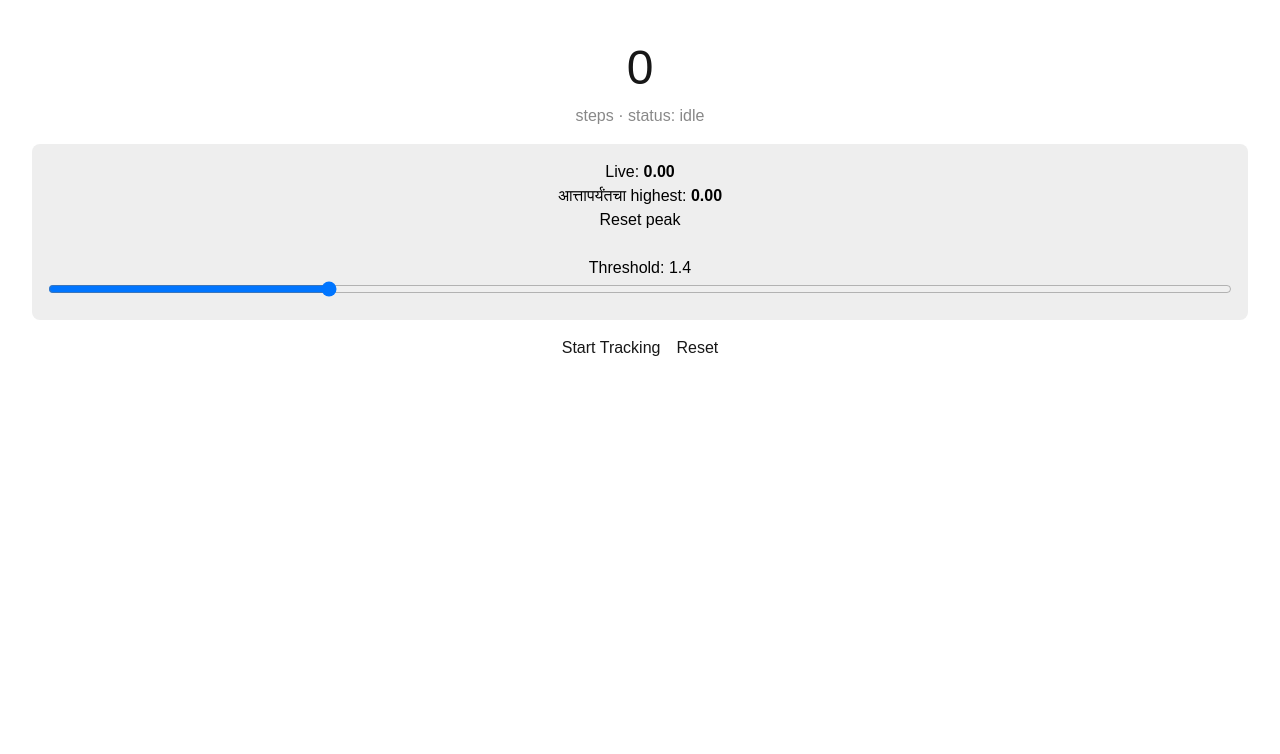
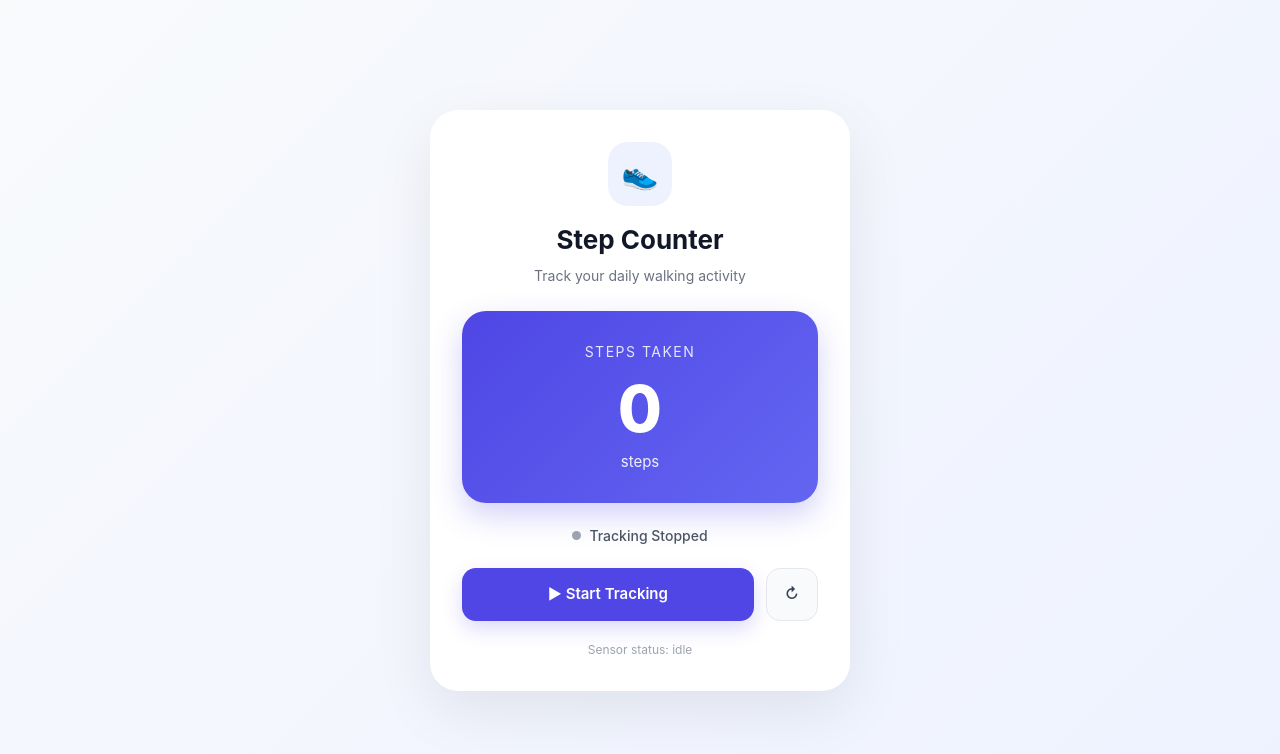
Before and after one commit to omkale1719/step_counter, a Next.js app: page / in a window 1280 px wide. Shown: the top 754 px of the page. Built offline with nearby package versions, Linux system fonts and the light colour scheme.

Commit message:
update file and UI

```diff
--- a/component/StepCounter/index.tsx
+++ b/component/StepCounter/index.tsx
@@ -1,44 +1,241 @@
 'use client';
+
 import { useStepCounter } from "@/hooks/usestepcount";
 
 export default function StepCounter() {
-  const {
-    steps, isTracking, error, status, start, stop, reset,
-    liveMagnitude, peakSeen, setPeakSeen,
-    peakThreshold, setPeakThreshold,
-  } = useStepCounter();
+  const { steps, isTracking, error, status, start, stop, reset } =
+    useStepCounter();
 
   return (
-    <div style={{ textAlign: 'center', padding: '2rem' }}>
-      <h2 style={{ fontSize: '3rem', margin: 0 }}>{steps}</h2>
-      <p style={{ color: '#888' }}>steps · status: {status}</p>
+    <div
+      style={{
+        minHeight: "100vh",
+        background: "linear-gradient(135deg, #f8fafc 0%, #eef2ff 100%)",
+        display: "flex",
+        justifyContent: "center",
+        alignItems: "center",
+        padding: "20px",
+        fontFamily: "Inter, Arial, sans-serif",
+      }}
+    >
+      <div
+        style={{
+          width: "100%",
+          maxWidth: "420px",
+          background: "#ffffff",
+          borderRadius: "28px",
+          padding: "32px",
+          boxShadow: "0 20px 60px rgba(0, 0, 0, 0.08)",
+          textAlign: "center",
+        }}
+      >
+        {/* Header */}
+        <div style={{ marginBottom: "25px" }}>
+          <div
+            style={{
+              width: "64px",
+              height: "64px",
+              margin: "0 auto 14px",
+              borderRadius: "20px",
+              background: "#eef2ff",
+              display: "flex",
+              justifyContent: "center",
+              alignItems: "center",
+              fontSize: "30px",
+            }}
+          >
+            👟
+          </div>
 
-      {/* --- DEBUG PANEL: calibration नंतर काढून टाका --- */}
-      <div style={{ background: '#eee', padding: '1rem', margin: '1rem 0', borderRadius: 8, color: '#000' }}>
-        <p>Live: <b>{liveMagnitude.toFixed(2)}</b></p>
-        <p>आत्तापर्यंतचा highest: <b>{peakSeen.toFixed(2)}</b></p>
-        <button onClick={() => setPeakSeen(0)}>Reset peak</button>
-        <br /><br />
-        <label>
-          Threshold: {peakThreshold.toFixed(1)}
-          <input
-            type="range" min="0.3" max="5" step="0.1"
-            value={peakThreshold}
-            onChange={(e) => setPeakThreshold(Number(e.target.value))}
-            style={{ width: '100%' }}
+          <h1
+            style={{
+              margin: 0,
+              fontSize: "26px",
+              fontWeight: "700",
+              color: "#111827",
+            }}
+          >
+            Step Counter
+          </h1>
+
+          <p
+            style={{
+              marginTop: "6px",
+              color: "#6b7280",
+              fontSize: "14px",
+            }}
+          >
+            Track your daily walking activity
+          </p>
+        </div>
+
+        {/* Steps Card */}
+        <div
+          style={{
+            background: "linear-gradient(135deg, #4f46e5, #6366f1)",
+            borderRadius: "24px",
+            padding: "30px 20px",
+            color: "#ffffff",
+            marginBottom: "22px",
+            boxShadow: "0 12px 30px rgba(79, 70, 229, 0.25)",
+          }}
+        >
+          <p
+            style={{
+              margin: 0,
+              fontSize: "14px",
+              opacity: 0.85,
+              textTransform: "uppercase",
+              letterSpacing: "1.5px",
+            }}
+          >
+            Steps Taken
+          </p>
+
+          <h2
+            style={{
+              fontSize: "64px",
+              lineHeight: 1,
+              margin: "15px 0 10px",
+              fontWeight: "800",
+            }}
+          >
+            {steps}
+          </h2>
+
+          <p
+            style={{
+              margin: 0,
+              fontSize: "15px",
+              opacity: 0.9,
+            }}
+          >
+            steps
+          </p>
+        </div>
+
+        {/* Status */}
+        <div
+          style={{
+            display: "flex",
+            justifyContent: "center",
+            alignItems: "center",
+            gap: "8px",
+            marginBottom: "22px",
+          }}
+        >
+          <span
+            style={{
+              width: "9px",
+              height: "9px",
+              borderRadius: "50%",
+              background: isTracking ? "#22c55e" : "#9ca3af",
+              boxShadow: isTracking
+                ? "0 0 0 5px rgba(34, 197, 94, 0.12)"
+                : "none",
+            }}
           />
-        </label>
-      </div>
 
-      {error && <p style={{ color: 'red' }}>{error}</p>}
+          <span
+            style={{
+              color: "#4b5563",
+              fontSize: "14px",
+              fontWeight: "500",
+            }}
+          >
+            {isTracking ? "Tracking Active" : "Tracking Stopped"}
+          </span>
+        </div>
 
-      <div style={{ display: 'flex', gap: '1rem', justifyContent: 'center', marginTop: '1rem' }}>
-        {!isTracking ? (
-          <button onClick={start}>Start Tracking</button>
-        ) : (
-          <button onClick={stop}>Stop</button>
+        {/* Error */}
+        {error && (
+          <div
+            style={{
+              background: "#fef2f2",
+              color: "#dc2626",
+              padding: "12px 14px",
+              borderRadius: "12px",
+              fontSize: "13px",
+              marginBottom: "18px",
+            }}
+          >
+            ⚠️ {error}
+          </div>
         )}
-        <button onClick={reset}>Reset</button>
+
+        {/* Buttons */}
+        <div
+          style={{
+            display: "flex",
+            gap: "12px",
+            justifyContent: "center",
+          }}
+        >
+          {!isTracking ? (
+            <button
+              onClick={start}
+              style={{
+                flex: 1,
+                border: "none",
+                borderRadius: "14px",
+                padding: "14px 20px",
+                background: "#4f46e5",
+                color: "#ffffff",
+                fontSize: "15px",
+                fontWeight: "600",
+                cursor: "pointer",
+                boxShadow: "0 8px 20px rgba(79, 70, 229, 0.2)",
+              }}
+            >
+              ▶ Start Tracking
+            </button>
+          ) : (
+            <button
+              onClick={stop}
+              style={{
+                flex: 1,
+                border: "none",
+                borderRadius: "14px",
+                padding: "14px 20px",
+                background: "#ef4444",
+                color: "#ffffff",
+                fontSize: "15px",
+                fontWeight: "600",
+                cursor: "pointer",
+              }}
+            >
+              ■ Stop Tracking
+            </button>
+          )}
+
+          <button
+            onClick={reset}
+            style={{
+              border: "1px solid #e5e7eb",
+              borderRadius: "14px",
+              padding: "14px 18px",
+              background: "#f9fafb",
+              color: "#374151",
+              fontSize: "15px",
+              fontWeight: "600",
+              cursor: "pointer",
+            }}
+          >
+            ↻
+          </button>
+        </div>
+
+        {/* Status text */}
+        <p
+          style={{
+            marginTop: "20px",
+            marginBottom: 0,
+            color: "#9ca3af",
+            fontSize: "12px",
+          }}
+        >
+          Sensor status: {status}
+        </p>
       </div>
     </div>
   );
--- a/hooks/usestepcount.ts
+++ b/hooks/usestepcount.ts
@@ -1,82 +1,128 @@
 'use client';
 
 import { useState, useRef, useCallback } from 'react';
+
+interface StepCounterState {
+  steps: number;
+  isTracking: boolean;
+  error: string | null;
+  status: 'idle' | 'listening' | 'walking';
+}
+
+interface UseStepCounterReturn extends StepCounterState {
+  start: () => Promise<void>;
+  stop: () => void;
+  reset: () => void;
+}
 
 interface DeviceMotionEventConstructorWithPermission {
   requestPermission?: () => Promise<'granted' | 'denied'>;
 }
 
-const GRAVITY_ALPHA = 0.9;
-const TROUGH_THRESHOLD = 0.5;
+const ALPHA = 0.9;
+const SMOOTH_FACTOR = 0.3;
+
+const PEAK_THRESHOLD = 2.5;      // यापेक्षा वर गेलं तरच peak candidate
+const REJECT_THRESHOLD = 12.0;   // यापेक्षा वर = shake/drop, ignore
+const TROUGH_THRESHOLD = 0.6;    // पुढचा peak मोजायच्या आधी इथे यायलाच हवं (hysteresis)
+
 const MIN_STEP_INTERVAL = 300;
+const MAX_STEP_INTERVAL = 2000;
 
-export function useStepCounter() {
-  const [steps, setSteps] = useState(0);
-  const [isTracking, setIsTracking] = useState(false);
+const ENERGY_WINDOW_MS = 1000;   // 1 सेकंदाचा rolling window
+const ENERGY_STD_MIN = 0.5;      // यापेक्षा कमी std-dev = "no real motion"
+
+export function useStepCounter(): UseStepCounterReturn {
+  const [steps, setSteps] = useState<number>(0);
+  const [isTracking, setIsTracking] = useState<boolean>(false);
   const [error, setError] = useState<string | null>(null);
-  const [status, setStatus] = useState<'idle' | 'listening' | 'walking'>('idle');
-
-  // DEBUG values — UI मध्ये दाखवण्यासाठी
-  const [liveMagnitude, setLiveMagnitude] = useState(0);
-  const [peakSeen, setPeakSeen] = useState(0);
-
-  const peakThresholdRef = useRef(1.4); // slider ने बदलेल
-  const [peakThreshold, setPeakThresholdState] = useState(1.4);
+  const [status, setStatus] = useState<StepCounterState['status']>('idle');
 
   const gravity = useRef({ x: 0, y: 0, z: 0 });
-  const lastStepTime = useRef(0);
-  const awaitingTrough = useRef(false);
+  const smoothedMag = useRef<number>(0);
+  const lastStepTime = useRef<number>(0);
+  const awaitingTrough = useRef<boolean>(false); // peak झाला, trough ची वाट बघतोय
 
-  const setPeakThreshold = useCallback((val: number) => {
-    peakThresholdRef.current = val;
-    setPeakThresholdState(val);
-  }, []);
+  // Motion-energy window साठी buffer: [{t, mag}]
+  const magHistory = useRef<{ t: number; mag: number }[]>([]);
 
   const handleMotion = useCallback((event: DeviceMotionEvent) => {
     const acc = event.accelerationIncludingGravity;
     if (!acc || acc.x === null || acc.y === null || acc.z === null) return;
 
-    gravity.current.x = GRAVITY_ALPHA * gravity.current.x + (1 - GRAVITY_ALPHA) * acc.x;
-    gravity.current.y = GRAVITY_ALPHA * gravity.current.y + (1 - GRAVITY_ALPHA) * acc.y;
-    gravity.current.z = GRAVITY_ALPHA * gravity.current.z + (1 - GRAVITY_ALPHA) * acc.z;
+    gravity.current.x = ALPHA * gravity.current.x + (1 - ALPHA) * acc.x;
+    gravity.current.y = ALPHA * gravity.current.y + (1 - ALPHA) * acc.y;
+    gravity.current.z = ALPHA * gravity.current.z + (1 - ALPHA) * acc.z;
 
     const linX = acc.x - gravity.current.x;
     const linY = acc.y - gravity.current.y;
     const linZ = acc.z - gravity.current.z;
 
-    const mag = Math.sqrt(linX * linX + linY * linY + linZ * linZ);
-
-    setLiveMagnitude(mag);
-    setPeakSeen((prev) => Math.max(prev, mag));
+    const rawMag = Math.sqrt(linX * linX + linY * linY + linZ * linZ);
+    smoothedMag.current =
+      smoothedMag.current * (1 - SMOOTH_FACTOR) + rawMag * SMOOTH_FACTOR;
 
     const now = Date.now();
-    const threshold = peakThresholdRef.current;
+    const mag = smoothedMag.current;
 
-    if (!awaitingTrough.current && mag > threshold) {
+    // --- Motion-energy gate: rolling window मध्ये std-dev काढा ---
+    magHistory.current.push({ t: now, mag });
+    while (
+      magHistory.current.length > 0 &&
+      now - magHistory.current[0].t > ENERGY_WINDOW_MS
+    ) {
+      magHistory.current.shift();
+    }
+    const values = magHistory.current.map((h) => h.mag);
+    const mean = values.reduce((a, b) => a + b, 0) / values.length;
+    const variance =
+      values.reduce((a, b) => a + (b - mean) ** 2, 0) / values.length;
+    const stdDev = Math.sqrt(variance);
+
+    const hasRealMotion = stdDev > ENERGY_STD_MIN;
+
+    if (!hasRealMotion) {
+      // हातातला हलकासा shake — इथेच बहुतेक false positives थांबतात
+      setStatus((s) => (s === 'walking' ? 'listening' : s));
+      return;
+    }
+
+    // --- Reject extreme spikes (drop/hard shake) ---
+    if (mag > REJECT_THRESHOLD) return;
+
+    // --- Hysteresis peak detection ---
+    if (!awaitingTrough.current && mag > PEAK_THRESHOLD) {
       const gap = now - lastStepTime.current;
-      if (gap > MIN_STEP_INTERVAL) {
+
+      if (gap > MIN_STEP_INTERVAL && gap < MAX_STEP_INTERVAL) {
+        setSteps((prev) => prev + 1);
+        setStatus('walking');
+        lastStepTime.current = now;
+      } else if (gap >= MAX_STEP_INTERVAL) {
+        // पहिलाच valid peak या sequence मधला — count करा, gap track सुरू करा
         setSteps((prev) => prev + 1);
         setStatus('walking');
         lastStepTime.current = now;
       }
-      awaitingTrough.current = true;
+      awaitingTrough.current = true; // पुढचा peak मोजायच्या आधी आधी trough लागेल
     } else if (awaitingTrough.current && mag < TROUGH_THRESHOLD) {
-      awaitingTrough.current = false;
+      awaitingTrough.current = false; // आता पुढचा peak valid candidate आहे
     }
   }, []);
 
-  const start = useCallback(async () => {
+  const start = useCallback(async (): Promise<void> => {
     setError(null);
     if (typeof window === 'undefined' || !window.DeviceMotionEvent) {
       setError('हे डिव्हाइस/ब्राउझर motion sensor support करत नाही.');
       return;
     }
-    const DME = DeviceMotionEvent as unknown as DeviceMotionEventConstructorWithPermission;
-    if (typeof DME.requestPermission === 'function') {
+    const DeviceMotionEventTyped =
+      DeviceMotionEvent as unknown as DeviceMotionEventConstructorWithPermission;
+    if (typeof DeviceMotionEventTyped.requestPermission === 'function') {
       try {
-        const result = await DME.requestPermission();
+        const result = await DeviceMotionEventTyped.requestPermission();
         if (result !== 'granted') {
-          setError('Permission नाकारली गेली.');
+          setError('Motion sensor permission नाकारली गेली.');
           return;
         }
       } catch (err) {
@@ -89,22 +135,19 @@ export function useStepCounter() {
     setStatus('listening');
   }, [handleMotion]);
 
-  const stop = useCallback(() => {
+  const stop = useCallback((): void => {
     if (typeof window !== 'undefined') {
       window.removeEventListener('devicemotion', handleMotion);
     }
     setIsTracking(false);
     setStatus('idle');
+    magHistory.current = [];
   }, [handleMotion]);
 
-  const reset = useCallback(() => {
+  const reset = useCallback((): void => {
     setSteps(0);
-    setPeakSeen(0);
+    magHistory.current = [];
   }, []);
 
-  return {
-    steps, isTracking, error, status, start, stop, reset,
-    liveMagnitude, peakSeen, setPeakSeen,
-    peakThreshold, setPeakThreshold,
-  };
+  return { steps, isTracking, error, status, start, stop, reset };
 }
```
